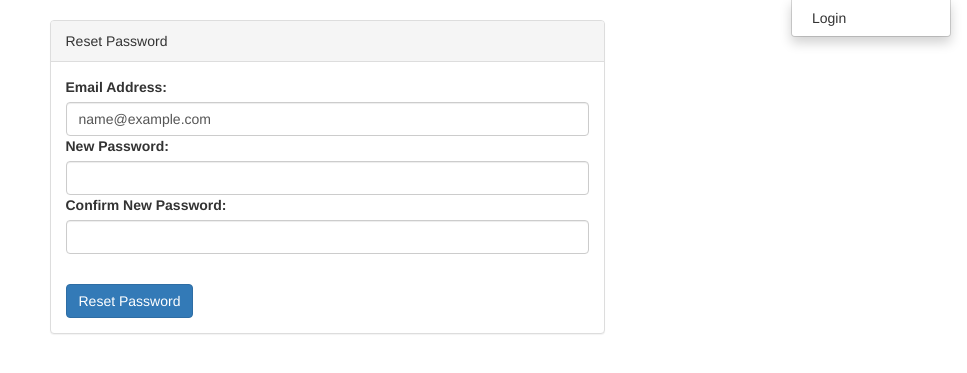
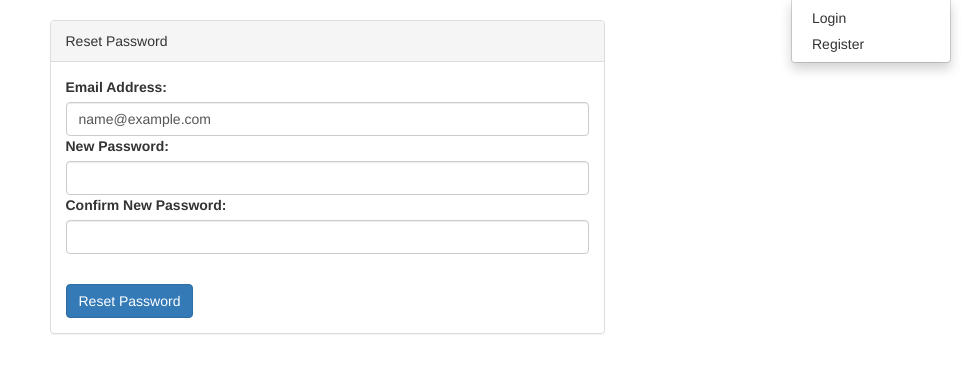
Before and after one commit to SazzadR/laravel-blog, a Laravel app: template resources/views/auth/passwords/reset.blade.php in a window 1280 px wide, after a click on "My Account". Shown: the part 52-425 px from the top of the page, without its empty margins (313-1280 px from the left). Run offline with Laravel 8, Linux system fonts and the light colour scheme; the template is opened without the code that fills it: most values are stand-ins (such as "Sample title", 1, 10 or a date in 2020); settings files or empty folders that the repository lacks are supplied; some libraries are stand-ins or nearby versions.

Commit message:
Add register button in navigation

```diff
--- a/app/Http/routes.php
+++ b/app/Http/routes.php
@@ -15,7 +15,7 @@ Route::get('auth/login', ['as' => 'login', 'uses' => 'Auth\AuthController@getLog
 Route::post('auth/login', 'Auth\AuthController@postLogin');
 Route::get('auth/logout', ['as' => 'logout', 'uses' => 'Auth\AuthController@getLogout']);
 
-Route::get('auth/register', 'Auth\AuthController@getRegister');
+Route::get('auth/register', ['as' => 'register', 'uses' => 'Auth\AuthController@getRegister']);
 Route::post('auth/register', 'Auth\AuthController@postRegister');
 
 Route::get('password/reset/{token?}', 'Auth\PasswordController@showResetForm');
--- a/resources/views/partials/_nav.blade.php
+++ b/resources/views/partials/_nav.blade.php
@@ -33,6 +33,7 @@
                             <li><a href="{{ route('logout') }}">Logout</a></li>
                         @else
                             <li><a href="{{ route('login') }}">Login</a></li>
+                            <li><a href="{{ route('register') }}">Register</a></li>
                         @endif
                     </ul>
                 </li>
```
